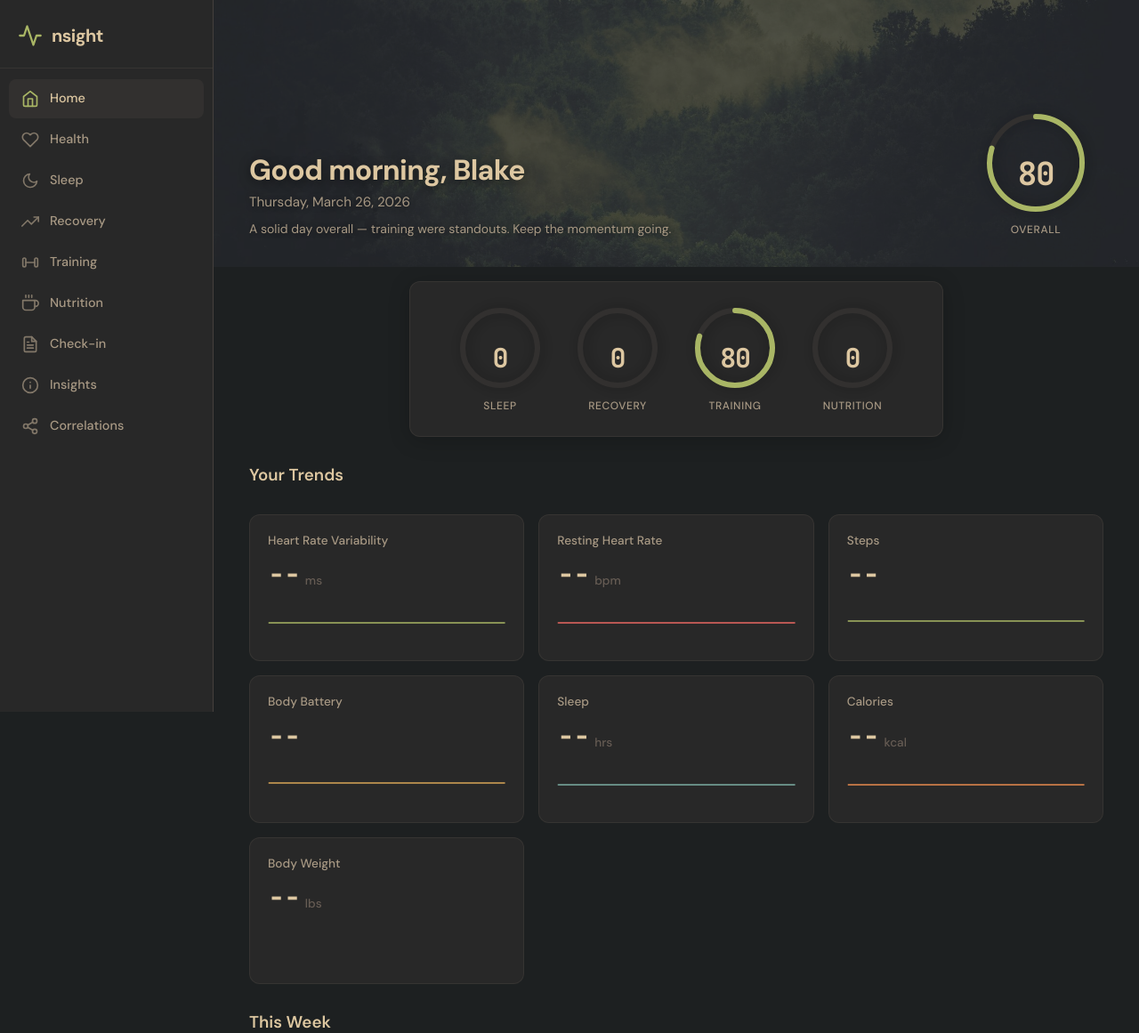
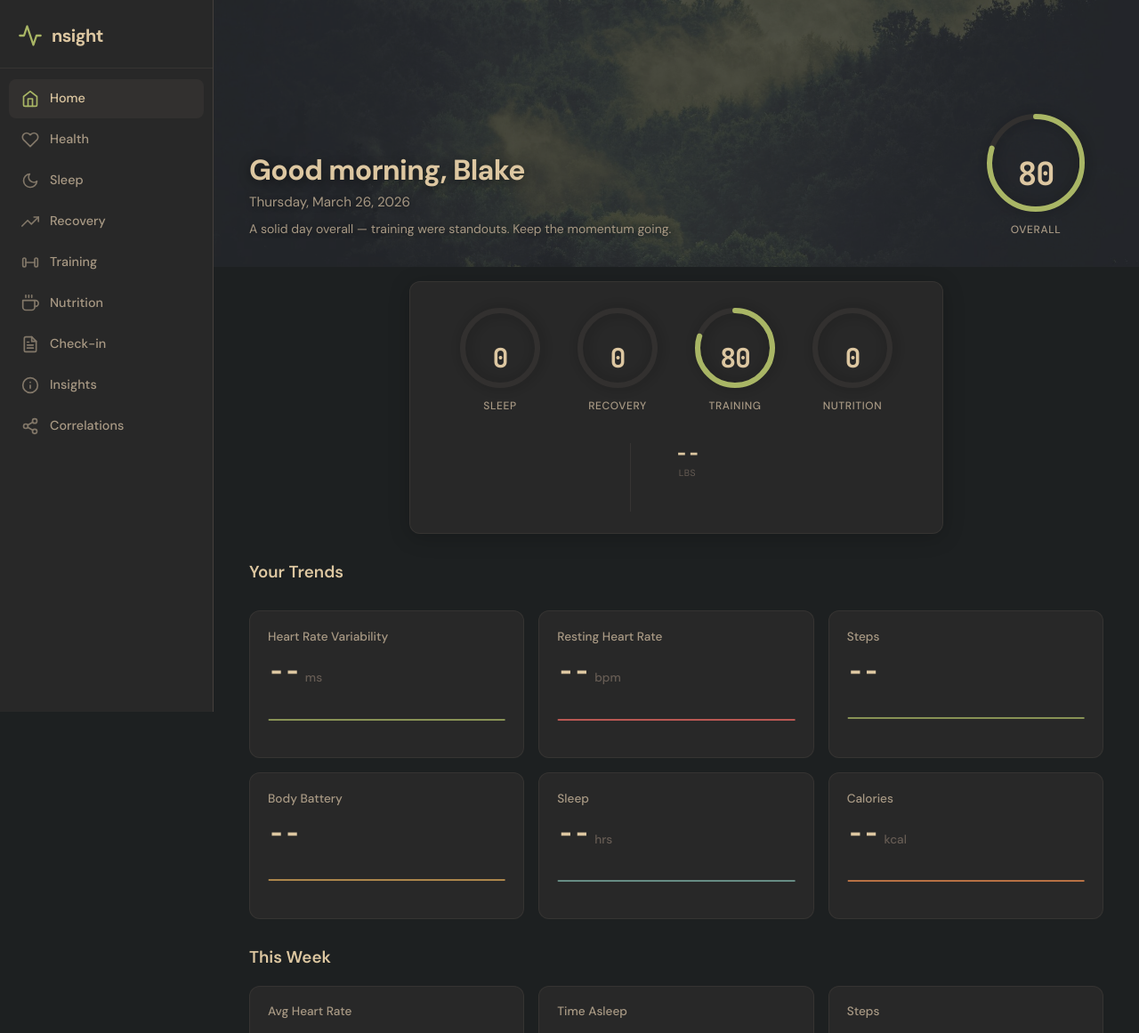
Before and after one commit to bahoerres/nsight, a Flask app: page / in a window 1280 px wide. Shown: the top 1161 px of the page at 89% size. Run offline with Flask 3, Linux system fonts and the light colour scheme; data that the repository does not hold is empty; some libraries are stand-ins or nearby versions.

Commit message:
refactor: move body weight sparkline into score row card, separated by divider

```diff
--- a/templates/home.html
+++ b/templates/home.html
@@ -31,6 +31,40 @@
   .scores-row-inner .score-circle a:hover {
     text-decoration: none;
     filter: brightness(1.1);
+  }
+
+  .weight-mini {
+    display: flex;
+    flex-direction: column;
+    align-items: center;
+    gap: 2px;
+    padding: 0 8px;
+    border-left: 1px solid var(--border-subtle);
+    margin-left: 8px;
+    padding-left: 24px;
+  }
+
+  .weight-mini-value {
+    font-size: 1.5rem;
+    line-height: 1;
+    color: var(--text-primary);
+  }
+
+  .weight-mini-unit {
+    font-size: 0.65rem;
+    text-transform: uppercase;
+    letter-spacing: 0.05em;
+    color: var(--text-muted);
+  }
+
+  .weight-mini-spark {
+    width: 80px;
+    height: 32px;
+  }
+
+  .weight-mini-spark canvas {
+    width: 100% !important;
+    height: 100% !important;
   }
 
   /* ── Trends Grid (2 rows x 3 cols) ──────────────────────────── */
@@ -236,6 +270,13 @@
     {{ score_circle(score=recovery_score, label='Recovery', size=100, href='/recovery') }}
     {{ score_circle(score=training_score, label='Training', size=100, href='/training') }}
     {{ score_circle(score=nutrition_score, label='Nutrition', size=100, href='/nutrition') }}
+    <div class="weight-mini">
+      <span class="weight-mini-value metric-value">{{ trends.get('weight', {}).get('value', '--') }}</span>
+      <span class="weight-mini-unit">lbs</span>
+      <div class="weight-mini-spark">
+        <canvas id="spark-weight" width="80" height="32"></canvas>
+      </div>
+    </div>
   </div>
 </section>
 
@@ -343,18 +384,6 @@
       </div>
       <div class="trend-sparkline">
         <canvas id="spark-cals"></canvas>
-      </div>
-    </div>
-
-    {% set t = trends.get('weight', {}) %}
-    <div class="card trend-card">
-      <div class="trend-label">Body Weight</div>
-      <div class="trend-value-row">
-        <span class="trend-value metric-value">{{ t.get('value', '--') }}</span>
-        <span class="trend-unit">{{ t.get('unit', 'lbs') }}</span>
-      </div>
-      <div class="trend-sparkline">
-        <canvas id="spark-weight"></canvas>
       </div>
     </div>
 
```
